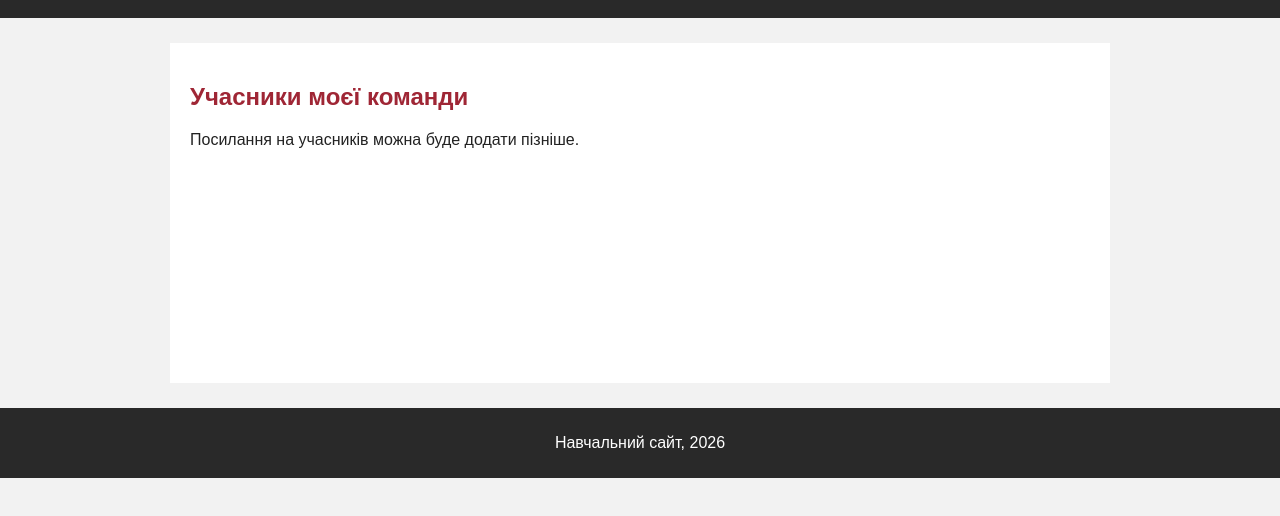
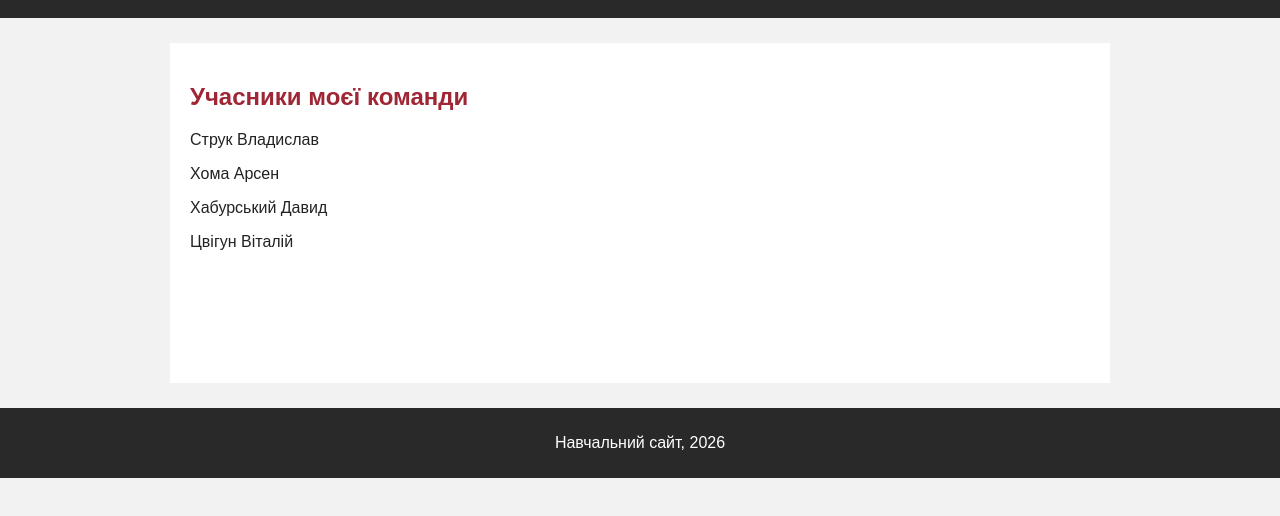
Before and after one commit to riffmasterttx/TNTU-Lab-8-CI-12, a plain HTML site: page team.html in a window 1280 px wide. Shown: the part 98-614 px from the top of the page. Drawn offline with Linux system fonts and the light colour scheme.

Commit message:
Update team.html

```diff
--- a/team.html
+++ b/team.html
@@ -20,7 +20,10 @@
         <h2>Учасники моєї команди</h2>
         <ul>
         </ul>
-        <p>Посилання на учасників можна буде додати пізніше.</p>
+        <p>Струк Владислав</p>
+        <p>Хома Арсен</p>
+        <p>Хабурський Давид</p>
+        <p>Цвігун Віталій</p>
     </main>
 
     <footer>
```
